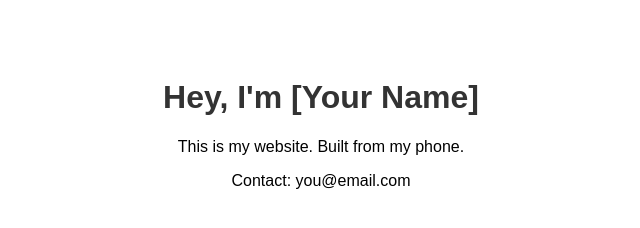
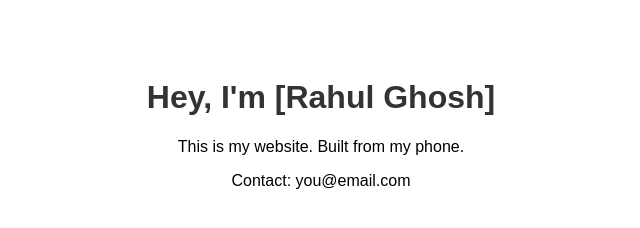
Before and after one commit to Rahul-info-know/rahul-info-know, a plain HTML site: page index.html in a window 1280 px wide. Shown: the whole page, without its empty margins (319-959 px from the left). Drawn offline with Linux system fonts and the light colour scheme.

Commit message:
index.html

```diff
--- a/index.html
+++ b/index.html
@@ -9,7 +9,7 @@
   </style>
 </head>
 <body>
-  <h1>Hey, I'm [Your Name]</h1>
+  <h1>Hey, I'm [Rahul Ghosh]</h1>
   <p>This is my website. Built from my phone.</p>
   <p>Contact: you@email.com</p>
 </body>
```
